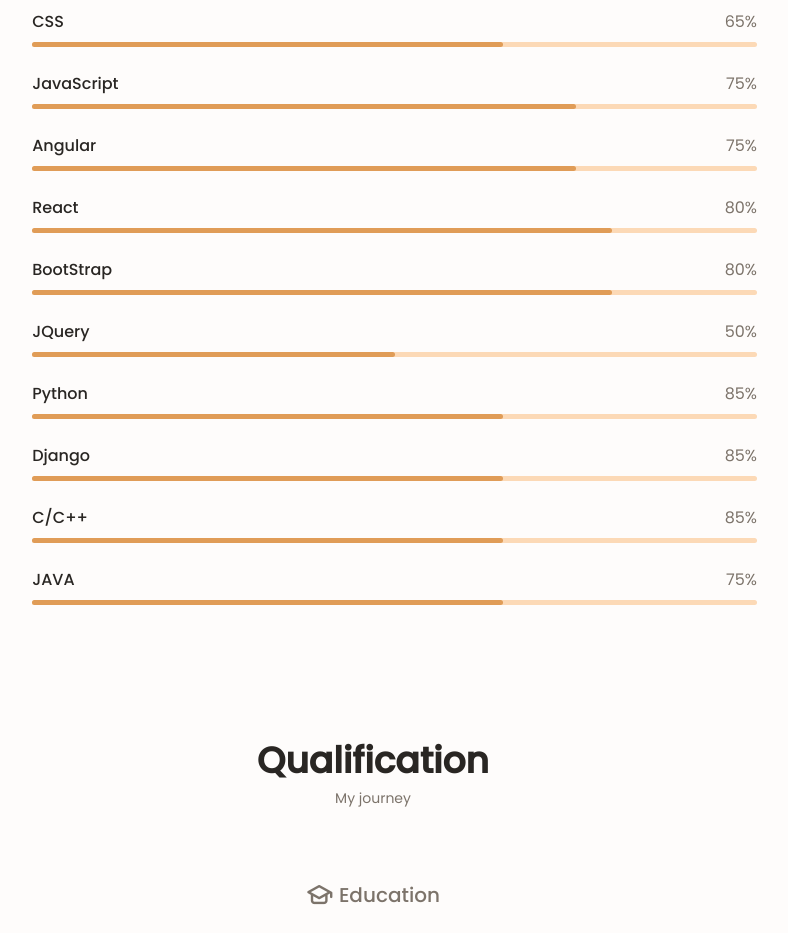
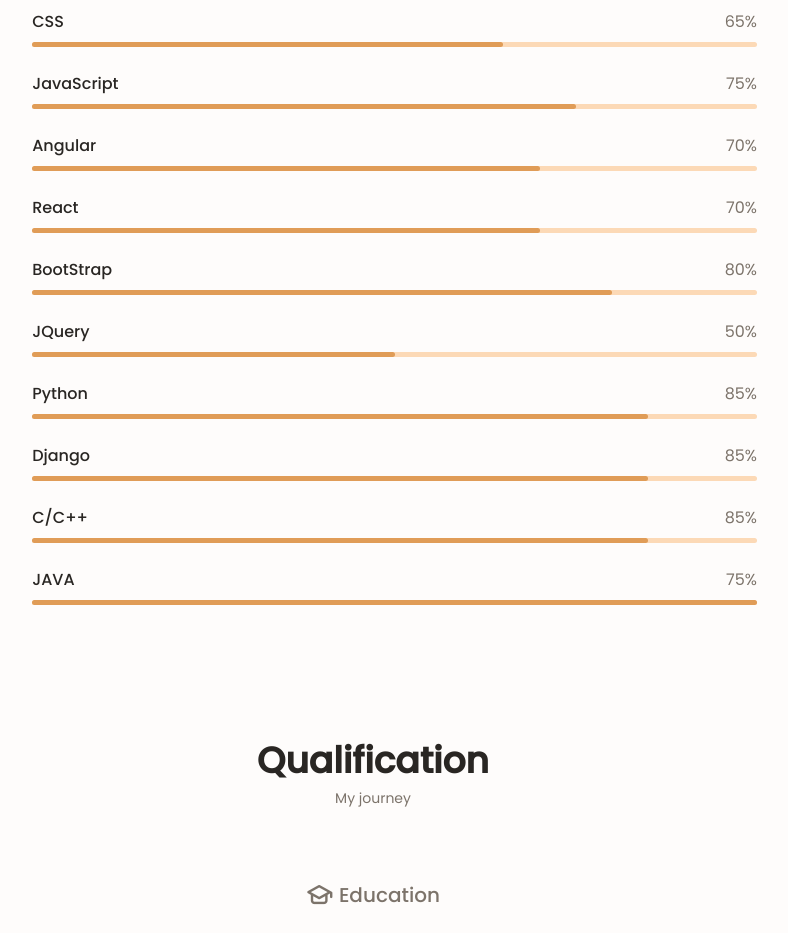
Before and after one commit to saurabhWagh12/Portfolio-Website, a plain HTML site: page index.html in a window 1280 px wide. Shown: the part 1380-2313 px from the top of the page, without its empty margins (267-1055 px from the left). Drawn offline with nearby package versions, Linux system fonts and the light colour scheme.

Commit message:
Update index.html

```diff
--- a/index.html
+++ b/index.html
@@ -141,20 +141,20 @@
                             <div class="skills__data">
                                 <div class="skills__titles">
                                     <h3 class="skills__name">Angular</h3>
-                                    <span class="skills__number">75%</span>
+                                    <span class="skills__number">70%</span>
                                 </div>
                                 <div class="skills__bar">
-                                    <span class="skills__percentage skills__js"></span>
+                                    <span class="skills__percentage skills__angular"></span>
                                 </div>
                             </div>
 
                             <div class="skills__data">
                                 <div class="skills__titles">
                                     <h3 class="skills__name">React</h3>
-                                    <span class="skills__number">80%</span>
+                                    <span class="skills__number">70%</span>
                                 </div>
                                 <div class="skills__bar">
-                                    <span class="skills__percentage skills__bootstrap"></span>
+                                    <span class="skills__percentage skills__react"></span>
                                 </div>
                             </div>
 
@@ -184,7 +184,7 @@
                                     <span class="skills__number">85%</span>
                                 </div>
                                 <div class="skills__bar">
-                                    <span class="skills__percentage skills__css"></span>
+                                    <span class="skills__percentage skills__python"></span>
                                 </div>
                             </div>
 
@@ -194,7 +194,7 @@
                                     <span class="skills__number">85%</span>
                                 </div>
                                 <div class="skills__bar">
-                                    <span class="skills__percentage skills__css"></span>
+                                    <span class="skills__percentage skills__django"></span>
                                 </div>
                             </div>
 
@@ -206,7 +206,7 @@
                                     <span class="skills__number">85%</span>
                                 </div>
                                 <div class="skills__bar">
-                                    <span class="skills__percentage skills__css"></span>
+                                    <span class="skills__percentage skills__ccpp"></span>
                                 </div>
                             </div>
 
@@ -216,7 +216,7 @@
                                     <span class="skills__number">75%</span>
                                 </div>
                                 <div class="skills__bar">
-                                    <span class="skills__percentage skills__css"></span>
+                                    <span class="skills__percentage skills__java"></span>
                                 </div>
                             </div>
 
```
